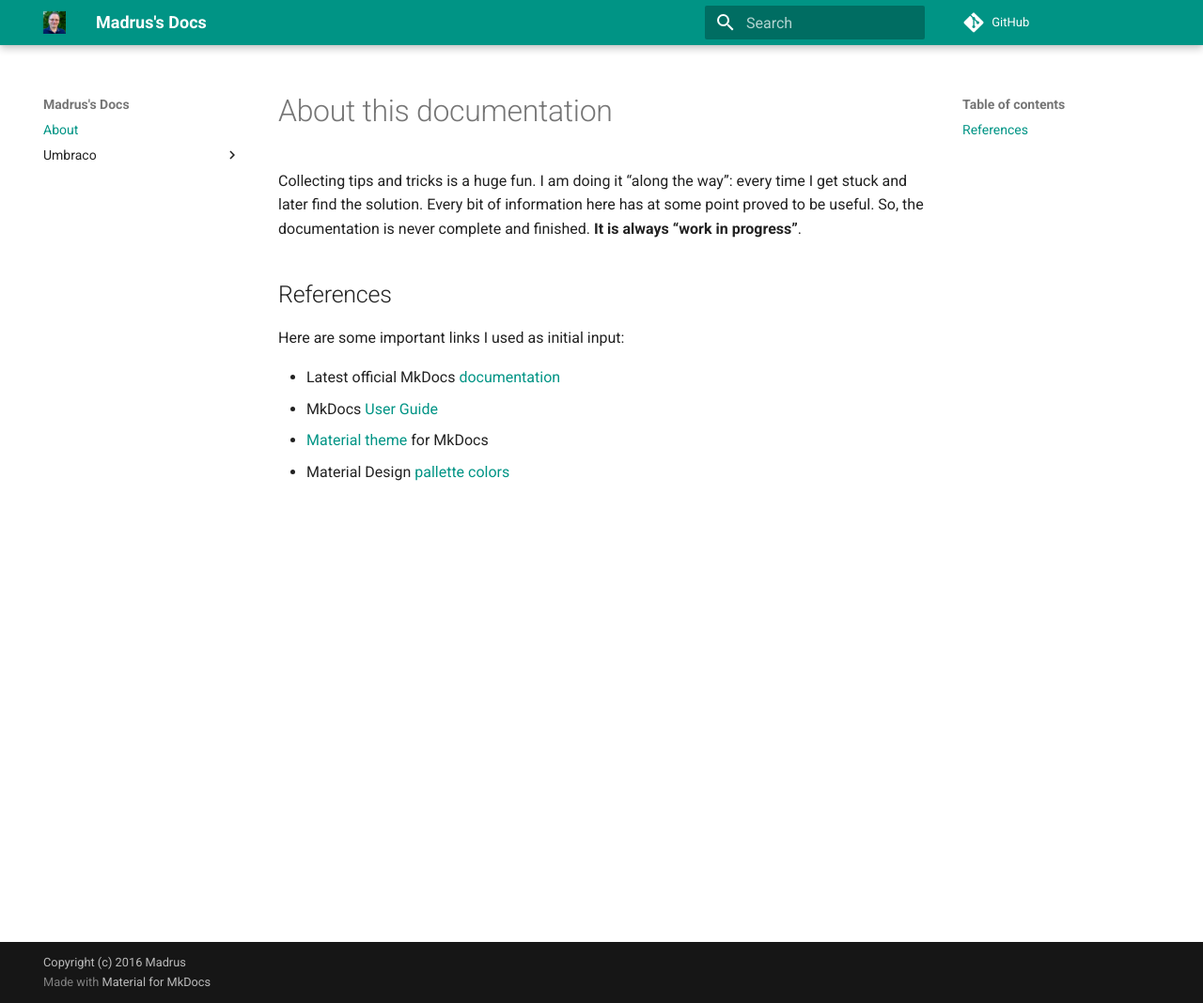
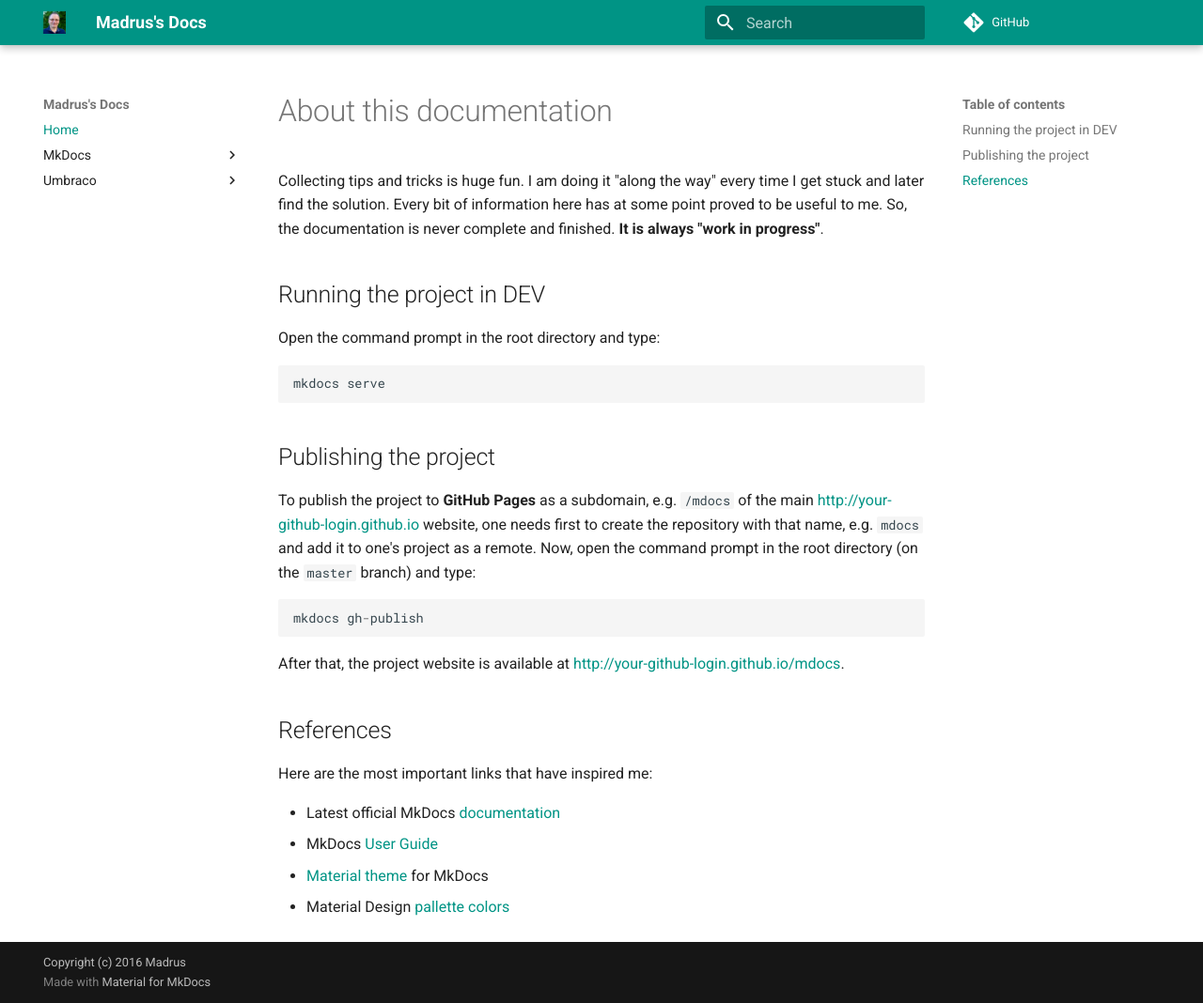
Before and after one commit to madrus/mdocs, an MkDocs documentation site: the page built from docs/index.md, in a window 1280 px wide and 1068 px high. Shown: the whole window at 94% size. Built offline with MkDocs 1.6.1 and Material for MkDocs 9.7.7, drawn with Linux system fonts in a browser that asks for light colours; comment, search, counter and statistics services are not loaded; old or Windows-style settings are respelled for this version of MkDocs.

Commit message:
added new mkdocs chapter and custom styling document

````diff
--- a/docs/index.md
+++ b/docs/index.md
@@ -1,12 +1,28 @@
 # About this documentation
 
-Collecting tips and tricks is a huge fun. I am doing it "along the way": every time I get stuck and later find the solution.
-Every bit of information here has at some point proved to be useful. So, the documentation is never complete and finished.
-**It is always "work in progress"**.
+Collecting tips and tricks is huge fun. I am doing it "along the way" every time I get stuck and later find the solution. Every bit of information here has at some point proved to be useful to me. So, the documentation is never complete and finished. **It is always "work in progress"**.
+
+## Running the project in DEV
+
+Open the command prompt in the root directory and type:
+
+```bash
+mkdocs serve
+```
+
+## Publishing the project
+
+To publish the project to **GitHub Pages** as a subdomain, e.g. `/mdocs` of the main [http://your-github-login.github.io](http://your-github-login.github.io) website, one needs first to create the repository with that name, e.g. `mdocs` and add it to one's project as a remote. Now, open the command prompt in the root directory (on the `master` branch) and type:
+
+```javascript
+mkdocs gh-publish
+```
+
+After that, the project website is available at [http://your-github-login.github.io/mdocs](http://your-github-login.github.io/mdocs).
 
 ## References
 
-Here are some important links I used as initial input:
+Here are the most important links that have inspired me:
 
 * Latest official MkDocs [documentation](http://mkdocs.readthedocs.io/en/latest/)
 * MkDocs [User Guide](http://www.mkdocs.org/user-guide/writing-your-docs/)
--- a/mkdocs.yml
+++ b/mkdocs.yml
@@ -6,7 +6,7 @@ site_url: 'http://madrus4u.com/mdocs/'
 site_favicon: 'images/favicon.ico'
 
 # Repository
-repo_name: 'GitHub'
+#repo_name: 'GitHub'  # will it work with GitLab?
 repo_url: 'https://github.com/madrus/mdocs'
 
 # Copyright
@@ -18,9 +18,11 @@ theme: 'material'
 
 # Pages structure
 pages:
-  - 'About': 'index.md'
-  - 'Umbraco':
-    - 'Technical Features': 'umbraco/technical_features.md'
+  - Home: index.md
+  - MkDocs:
+    - Custom Styling: mkdocs/custom_styling.md
+  - Umbraco:
+    - Technical Features: umbraco/technical_features.md
 
 # Options
 extra:
@@ -42,7 +44,6 @@ extra:
 markdown_extensions:
   - admonition
   - codehilite(css_class=code)
-  - smarty
   - toc:
       permalink: '#'
 
````
Also changed, not shown: docs/mkdocs/custom_styling.md (added, +66 -0 lines).
